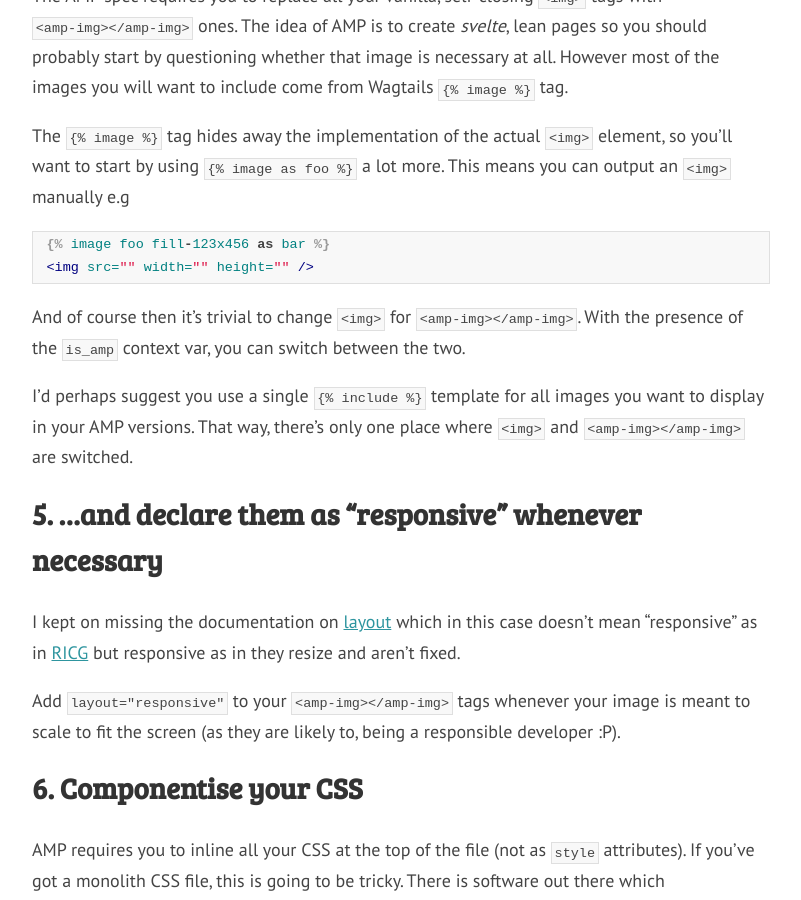
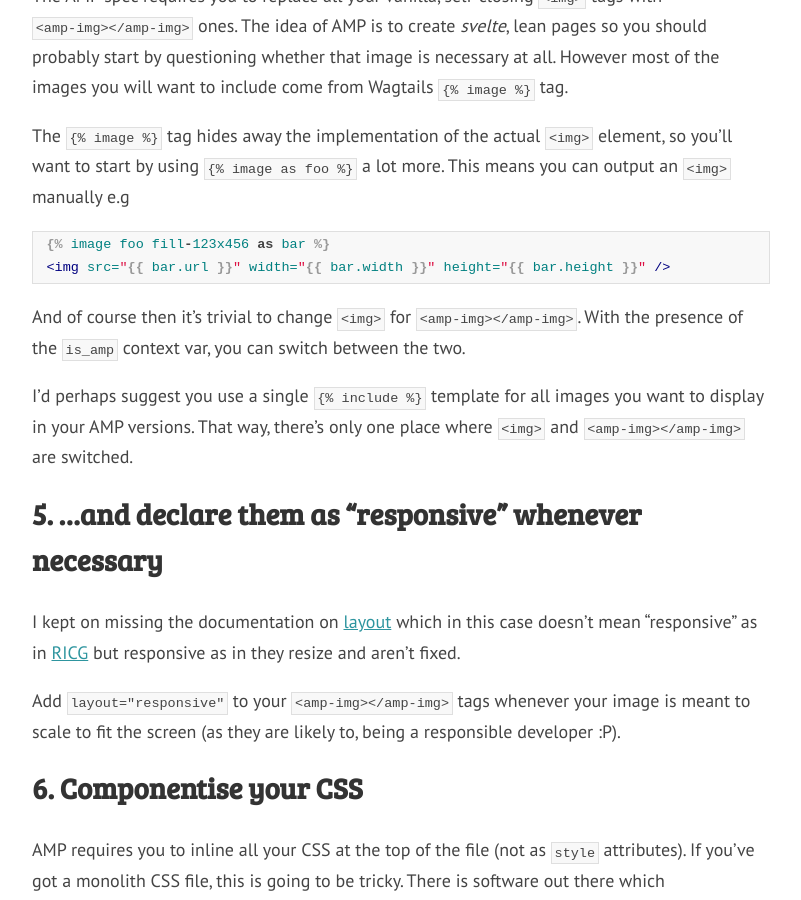
Before and after one commit to davecranwell/davecranwell.github.io, a Jekyll site: the page built from _posts/2016-02-26-wagtail-google-accelerated-mobile-pages.md, in a window 1280 px wide and 900 px high, scrolled down 1766 px. Shown: the whole window, without its empty margins (374-1175 px from the left). Built offline with Jekyll 4.4.1, drawn with Linux system fonts in a browser that asks for light colours; nearby versions of some CDN libraries; Markdown is read by kramdown in place of the engine named in the settings; comment, search, counter and statistics services are not loaded.

Commit message:
more use of raw

```diff
--- a/_posts/2016-02-26-wagtail-google-accelerated-mobile-pages.md
+++ b/_posts/2016-02-26-wagtail-google-accelerated-mobile-pages.md
@@ -52,7 +52,7 @@ The `{% raw %}{% image %}{% endraw %}` tag hides away the implementation of the
 
 {% highlight django %}
 {% raw %}{% image foo fill-123x456 as bar %}{% endraw %}
-<img src="{{ bar.url }}" width="{{ bar.width }}" height="{{ bar.height }}" />
+<img {% raw %}src="{{ bar.url }}" width="{{ bar.width }}" height="{{ bar.height }}"{% endraw %} />
 {% endhighlight %}
 
 And of course then it's trivial to change `<img>` for `<amp-img></amp-img>`. With the presence of the `is_amp` context var, you can switch between the two.
```
